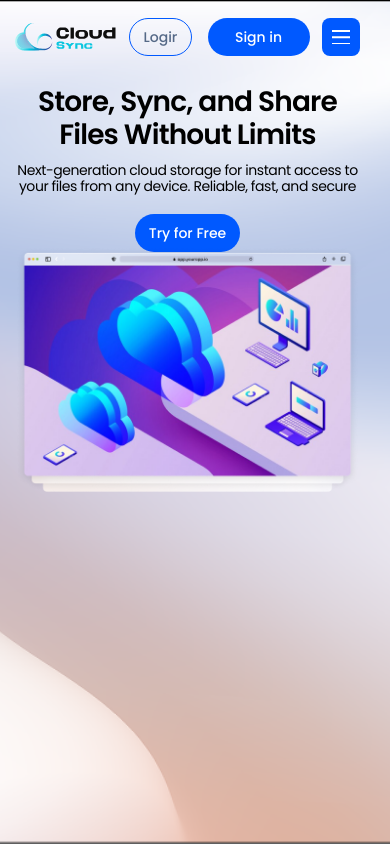
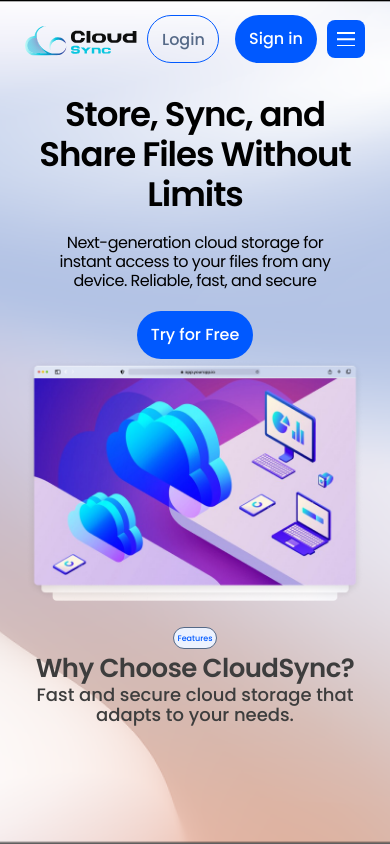
Before and after one commit to Elena4550/cloud-project, a website: page dev/index.html in a window 390 px wide. Drawn offline with Linux system fonts and the light colour scheme.

Commit message:
added features

```diff
--- a/dev/css/style.css
+++ b/dev/css/style.css
@@ -109,19 +109,27 @@ button {
   font: inherit;
 }
 
+
 html {
   height: 100%;
   scrollbar-gutter: stable;
-}
-
-html {
   scroll-behavior: smooth;
 }
 
 body {
   min-height: 100%;
   line-height: 1.5;
+
+  overflow: auto;
+  scrollbar-width: none;
 }
+
+body::-webkit-scrollbar {
+  display: none;
+}
+
+::-webkit-scrollbar {
+  display: none; }
 
 a:where([class]) {
   display: inline-flex;
@@ -173,6 +181,7 @@ svg * {
 :root {
   --color-dark: #000000;
   --color-light: #FFFFFF;
+  --color-light-alternate: #ECF2FF;
   --color-dark-alternate: #000727;
   --color-light-blu: #0051FF;
   --color-dark-blue: #0059FF;
@@ -186,10 +195,9 @@ svg * {
   --font-family: 'Roboto', sans-serif;
   --input-height: 48px;
   --container-width: 1170px;
-  --container-mobile-width: 345px;
-  --container-mobile-width-z: 736px;
-  --container-mobile-padding-x: 15px;
   --container-padding-x: 135px;
+  --container-mobile-width: 717px;
+  --container-mobile-padding-x: 25px;
   --transition-duration: 0.2s;
 }
 
@@ -238,23 +246,33 @@ body::before {
 } */
 
  h1, h2, h3, h4, h5, h6 {
+  font-family: var(--font-family-base);
   font-weight: 700;
   color: var(--color-dark-gray);
   }
+
+  h2, h4 {
+  font-weight: 600;
+  }
   h2 {
-  font-family: var(--font-family-base);
   font-size: 46px;
-  font-weight: 600;
   color: var(--color-dark);
   line-height: 117.7%;
   letter-spacing: -0.03em;
   overflow-wrap: break-word;
   text-align: left;
 }
-p {
-  margin-block: 0;
+ h4 {
+  font-size: 36px;
+  line-height: 44px;
+  letter-spacing: -0.02em;
 }
-
+ h5 {
+  font-size: 20px;
+  font-weight: 500;
+  line-height: 30px;
+  margin: 0;
+}
 p {
   font-family: var(--font-family-base);
   font-size: 18px;
@@ -264,8 +282,8 @@ p {
   letter-spacing: -0.03em;
   overflow-wrap: break-word;
   text-align: left;
+  margin-block: 0;
 }
-
 .visually-hidden {
   position: absolute !important;
   width: 1px !important;
@@ -284,17 +302,15 @@ a {
 a:hover {
   color: var(--color-light-gray);
 }
-
 .container {
   max-width: calc(var(--container-width) + var(--container-padding-x) * 2);
-  margin-inline: auto;
+  margin-inline: auto 0;
   padding-inline: var(--container-padding-x);
   display: flex;
   justify-content: space-between;
   align-items: center;
   flex-wrap: wrap;
 }
-
 .first-screen {
   padding: 25px 0 86px;
 }
@@ -311,14 +327,11 @@ a:hover {
   margin-left: 58px;
   margin-right: auto;
 }
-
 .first-screen__nav-list {
   display: flex;
   gap: 58px;
   justify-content: flex-start;
 }
-
-
 .first-screen__nav-link {
   text-decoration: none;
   font-weight: 500;
@@ -326,8 +339,6 @@ a:hover {
   font-family: var(--font-family);
   transition: color var(--transition-duration);
 }
-
-
 .first-screen__form {
     margin-bottom: 45px;
 }
@@ -349,13 +360,16 @@ a:hover {
   transition: border-color var(--transition-duration), background-color var(--transition-duration);
 }
 
-.first-screen__input::placeholder {
+.first-screen__input::placeholder,
+ .features-card__button::placeholder{
   color: var(--color-light-gray);
 }
-.first-screen__input:hover {
+.first-screen__input:hover,
+.features-card__button:hover{
   border-color: var(--color-light-green);
 }
-.first-screen__input:focus {
+.first-screen__input:focus,
+.features-card__button:hover {
   background-color: var(--color-light);
   outline: none;
 }
@@ -376,12 +390,10 @@ a:hover {
     cursor: pointer;
     transition: background-color var(--transition-duration);
 }
-
 .first-screen__button:hover,
 .motivation-card__button.button.transparent:hover {
   background-color: var(--color-light-green);
 }
-
 .burger {
   padding: 1px 9px;
   border: none;
@@ -439,30 +451,54 @@ a:hover {
   display: flex;
   justify-content: start;
   align-items: center;
-  column-gap: 30px;
+  column-gap: 24px;
 }
 .motivation-card__body {
   height: auto;
-  margin-bottom: 54px;
+  margin-bottom: 76px;
 }
 .motivation-card__title {
 margin-bottom: 20px;
 }
 .motivation-card__description {
     max-width: 470px;
-}
-.motivation-card__description:not(:last-child) {
     margin-bottom: 20px;
-}
-img {
-    display: block;
-    max-width: 100%;
-    height: auto;
 }
 .motivation-card__image {
     width: 100%;
     height: auto;
     margin-bottom: 62px;
+}
+.features {
+    margin-top: -100px;
+}
+.features-card__body {
+  display: flex;
+  flex-direction: column;
+  align-items: center;
+  padding-left: 261px;
+  padding-right: 265px;
+}
+.features-card__button  {
+    max-width: 69px;
+    height: 22px;
+    padding-inline: 4px;
+    font-size: 12px;
+    font-weight: 500;
+    background-color: var(--color-light-alternate);
+    border: 1px solid var(--color-light-gray);
+    border-radius: var(--border-radius);
+    color: var(--color-dark-blue);
+    text-decoration: none;
+    box-sizing: border-box;
+    transition: border-color var(--transition-duration), background-color var(--transition-duration);
+    margin-bottom: 16px;
+}
+.features-card__title {
+    margin-bottom: 16px;
+}
+.features-card__description {
+  margin-bottom: 30px;
 }
 
 @media (min-width: 1025px) {
@@ -472,17 +508,8 @@ img {
   .first-screen__nav{
     display: flex;
   }
-
 }
-@media (max-width: 1119px) {
- .first-screen__nav {
-  max-width: 300px;
-}
-.first-screen__nav-list {
-  column-gap: 20px;
-}
-}
-@media (max-width: 1300px) {
+@media (max-width: 1360px) {
 .motivation-card__image {
   width: 60%;
   height: auto;
@@ -490,14 +517,29 @@ img {
 h2 {
   font-size: 36px;
 }
-p {
-  font-size: 14px;
+h4 {
+  font-size: 26px;
+}
+h5 {
+  font-size: 18px;
+}
+.features-card__description {
+    margin-bottom: 24px;
+}
+}
+@media (max-width: 1075px) {
+.first-screen__nav {
+  margin-left: 22px;
 }
 }
 @media (max-width: 1024px) {
 .container {
   padding-inline: 92px;
 }
+/* .motivation-card.hidden {
+  display: none;
+} */
+
 .first-screen__nav {
   position: fixed;
   inset: 90px 0 0;
@@ -515,110 +557,150 @@ p {
 h2 {
   font-size: 28px;
 }
+.features-card__body {
+  padding-left: 112px;
+  padding-right: 116px;
+}
+.features-card__title {
+  margin-bottom: 4px;
+}
 }
 
-@media (max-width: 767px) {
+@media (max-width: 769px) {
+  .first-screen {
+  padding: 15px 0 86px;
+}
 .container {
-  max-width: 600px;
-  padding-inline: 15px;
+max-width: calc(var(--container-mobile-width) + var(--container-mobile-padding-x) * 2);
+margin-inline: 0;
+padding-inline: var(--container-mobile-padding-x);
+
 }
-.first-screen {
-    padding: 18px 0 86px;
+.first-screen__logo,
+.first-screen__form,
+.burger {
+   margin-bottom: 32px;
 }
 .first-screen__logo {
-  max-width: 120px;
-  max-height: 34px;
-  margin-bottom: 32px;
-}
-.first-screen__form {
-  margin-bottom: 30px;
-}
-.first-screen__input  {
-  max-width: 63px;
-}
-.first-screen__button {
-  min-width: 102px;
-  justify-content: center;
+max-width: 112px;
+max-height: 42px;
+padding-top: 4px;
 }
 .first-screen__input,
-.first-screen__button {
-  height: 44px;
+.first-screen__button,
+.motivation-card__button.button.transparent {
+height: 48px;
+font-size: 16px;
 padding-inline: 14px;
-  font-size: 14px;
 }
-.burger {
-  margin-bottom: 30px;
+.first-screen__input {
+  max-width: 72px;
+  }
+.first-screen__button  {
+  max-width: 112px;
+  justify-content: center;
 }
 .motivation-card {
   flex-direction: column;
-  margin-top: 26px;
+}
+.motivation-card__image {
+  width: 100%;
 }
 .motivation-card__body {
-  display: flex;
   flex-direction: column;
-  align-items: center;
   text-align: center;
-  margin-bottom: 30px;
+  margin-bottom: 0;
 }
-
+.motivation-card__description {
+    max-width: 717px;
+    padding-inline: 25px;
+}
 h2 {
-  font-size: 30px;
+  font-size: 34px;
+  text-align: center;
+}
+p {
+font-size: 16px;
 text-align: center;
 }
 .motivation-card__image {
-  width: 100%;
-  height: auto;
+  margin-bottom: 40px;
 }
-
+.features-card__body {
+  padding-inline: 15px;
 }
-@media (max-width: 480px) {
+.features-card__button {
+  max-width: 55px;
+  font-size: 8px;
+  border-radius: 36px;
+  margin-bottom: -3px;
+}
+.features-card__title {
+  margin-bottom: -5px;
+}
+h4 {
+  font-size: 26px;
+  font-weight: 600;
+}
+.features-card__description {
+  margin-bottom: 15px;
+}
+h5 {
+  font-size: 18px;
+  font-weight: 500;
+  text-align: center;
+  line-height: 20px;
+}
+}
+@media (max-width: 376px) {
 .container {
   max-width: 375px;
   padding-inline: 15px;
 }
-.first-screen {
-    padding: 18px 0 86px;
-}
 .first-screen__logo {
   max-width: 101px;
-  max-height: 30px;
-  margin-bottom: 30px;
+  max-height: 31px;
 }
-.first-screen__form {
-  margin-bottom: 30px;
+.first-screen__form-actions {
+  column-gap: 14px;
 }
-.first-screen__input  {
+.first-screen__input, .first-screen__button, .motivation-card__button.button.transparent {
+  max-height: 38px;
+  font-size: 14px;
+  padding-inline: 12px;
+}
+.first-screen__input {
   max-width: 63px;
 }
-.first-screen__button {
-  min-width: 102px;
-  justify-content: center;
+.first-screen__button, .motivation-card__button.button.transparent {
+ width: 102px;
 }
-.first-screen__input,
-.first-screen__button,
+.motivation-card__title,
+.motivation-card__description,
 .motivation-card__button.button.transparent {
-  height: 38px;
-  padding-inline: 14px;
-  font-size: 14px;
+margin-bottom: 15px;
 }
-.burger {
-margin-bottom: 30px;
-}
-.motivation-card {
-  flex-direction: column;
-  margin-top: 0;
-}
-.motivation-card__body {
-  margin-bottom: -6px;
-}
-.motivation-card__title {
-    margin-bottom: 10px;
+.motivation-card__description{
+max-width: 375px;
+padding-inline: 0;
 }
 h2 {
   font-size: 28px;
 }
+p {
+  font-size: 14px;
+}
+.motivation-card__image {
+  margin-bottom: 34px;
+}
+.features {
+  margin-top: -82px;
+}
 
-p {
-  text-align: center;
+h4 {
+  font-size: 16px;
+}
+h5 {
+  font-size: 14px;
 }
 }
--- a/dev/index.html
+++ b/dev/index.html
@@ -69,6 +69,18 @@
         </div>
       </div>
     </section>
+
+    <section class="features">
+      <h3 class="visually-hidden">Features</h3>
+      <div class="features-card">
+        <div class="features-card__body">
+          <a class="features-card__button" href="/">Features</a>
+          <h4 class="features-card__title">Why Choose CloudSync?</h2>
+          <div class="features-card__description">
+          <h5>Fast and secure cloud storage that adapts to your needs.</h5>
+          </div>
+      </div>
+    </section>
   </main>
 
   <script src="./js/script.js"></script>
```
Also changed, not shown: dev/js/script.js (+15 -0 lines), build/css/style.css, build/index.html, build/js/script.js, dev/images/maket2.png. Lines whose indentation alone changed are shown as unchanged.
